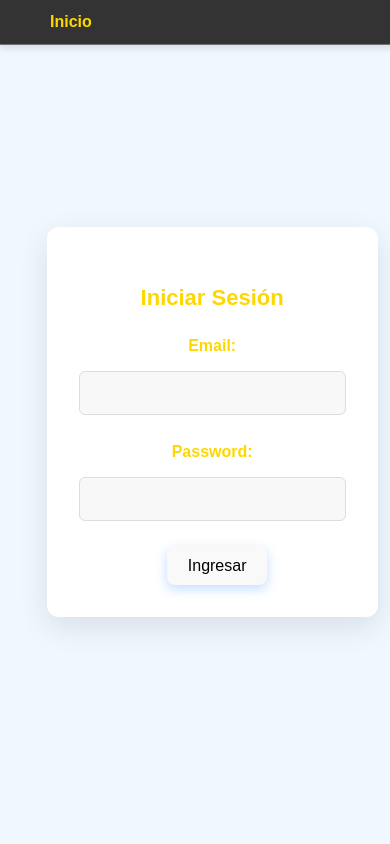
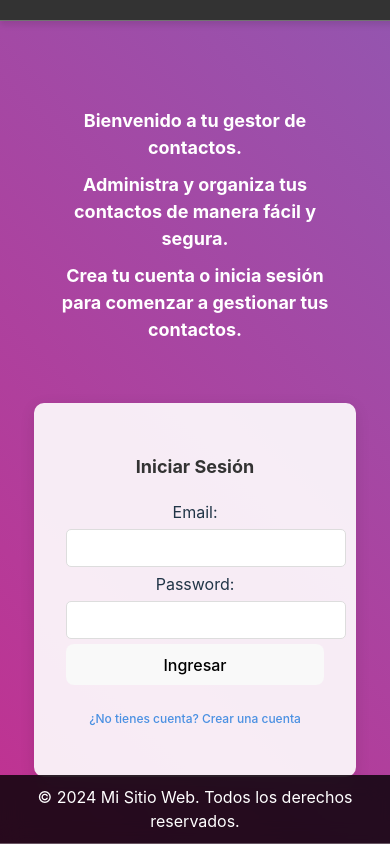
Before and after one commit to 325Mary/RegistroBackend, a React (Vite) app: page / in a window 390 px wide. Built offline with nearby package versions, Linux system fonts and the light colour scheme.

Commit message:
mejora de langinfPage y anexo de footer

```diff
--- a/envBackend.js
+++ b/envBackend.js
@@ -1,5 +1,6 @@
 const ApiUrl = {
-    apiUrl: 'http://localhost:3001'
+    // apiUrl: 'http://localhost:3001'
+    apiUrl: 'https://backendregistro-despliegue.up.railway.app'
   };
 
   export default ApiUrl;
--- a/src/App.jsx
+++ b/src/App.jsx
@@ -6,6 +6,7 @@ import RegistroUsuario from './views/Usuario/Registrar/registrar';
 import ListarUsuarios from './views/Usuario/Listar/listar';
 import CrearRegistros from './views/Registros/crear/crear';
 import ListarRegistros from './views/Registros/listar/listar';
+import Footer from './components/footer/footer';
 import './App.css';
 
 import { BrowserRouter as Router, Route, Routes  } from 'react-router-dom';
@@ -24,6 +25,7 @@ function App() {
       <Route path='/CrearRegistro' element={<CrearRegistros />} />
       <Route path='**' element={<found/>}/>
     </Routes>
+    <Footer />
   </Router>
   );
 }
--- a/src/components/Landing/Landig.css
+++ b/src/components/Landing/Landig.css
@@ -1,122 +1,210 @@
 body {
-  background-color: #f0f8ff;
-  color: #333;
-  font-family: 'Arial', sans-serif;
   margin: 0;
   padding: 0;
-  display: flex;
-  justify-content: center;
-  align-items: center;
+  background: linear-gradient(45deg, #f06, #4a90e2);
+  background-size: 400% 400%;
+  animation: gradientAnimation 8s ease infinite;
   height: 100vh;
-  animation: fadeIn 1s ease-out;
 }
-@keyframes fadeIn {
-  from {
-      opacity: 0;
+
+@keyframes gradientAnimation {
+  0% {
+    background-position: 0% 50%;
   }
-  to {
-      opacity: 1;
+  50% {
+    background-position: 100% 50%;
+  }
+  100% {
+    background-position: 0% 50%;
   }
 }
 
-.card {
-  background-color: white;
-  padding: 30px;
-  border-radius: 12px;
-  box-shadow: 0 10px 30px rgba(0, 0, 0, 0.1);
-  width: 100%;
-  max-width: 400px;
-  text-align: center;
-  opacity: 0;
-  animation: slideUp 1s ease forwards;
+.landing-page {
+  display: flex;
+  flex-direction: column;
+  justify-content: flex-start;
+  align-items: center;
+  height: 100%;
+  padding: 20px;
+  position: relative;
 }
 
-@keyframes slideUp {
-  from {
-      transform: translateY(20px);
-      opacity: 0;
-  }
-  to {
-      transform: translateY(0);
-      opacity: 1;
-  }
-}
-
-.card h3 {
-  color: #FFD700;
-  margin-bottom: 20px;
-  font-size: 24px;
-}
-
-.card-body {
-  display: flex;
-  flex-direction: column;
-  gap: 20px;
-}
-
-.form-group {
+.content {
+  width: 100%;
+  text-align: center;
   margin-bottom: 20px;
 }
 
-.form-group label {
-  display: block;
-  margin-bottom: 8px;
+.info-text {
+  font-size: 18px;
   font-weight: bold;
-  color: #FFD700;
+  color: #fff;
+  opacity: 0;
+  transform: translateX(0);
+  transition: all 0.5s ease-in-out;
+  margin: 10px 0;
 }
 
-.form-group input {
-  width: 100%;
-  padding: 12px;
-  box-sizing: border-box;
-  border: 1px solid #ddd;
-  border-radius: 6px;
-  background-color: #f8f8f8;
-  color: #333;
-  font-size: 16px;
-  transition: all 0.3s ease;
+.info-text.animate-left {
+  transform: translateX(-100%);
 }
 
-.form-group input:focus {
-  border-color: #3a8dff;
-  background-color: #ffffff;
-  box-shadow: 0 0 8px rgba(58, 141, 255, 0.3);
+.info-text.animate-right {
+  transform: translateX(100%);
+}
+
+.info-text.visible-left {
+  opacity: 1;
+  transform: translateX(0);
+  transition: transform 1s ease, opacity 1s ease;
+}
+
+.info-text.visible-right {
+  opacity: 1;
+  transform: translateX(0);
+  transition: transform 1s ease, opacity 1s ease;
+}
+
+.card {
+  background-color: rgba(255, 255, 255, 0.9);
+  padding: 30px;
+  border-radius: 10px;
+  box-shadow: 0 4px 15px rgba(0, 0, 0, 0.1);
+  width: 100%;
+  max-width: 400px;
+  position: relative;
+  top: 50px;
+  opacity: 0;
+  transform: translateY(-100%);
+  transition: all 1s ease-out;
+}
+
+.card.visible-card {
+  opacity: 1;
+  transform: translateY(0);
+}
+
+h3 {
+  text-align: center;
+  color: #333;
+  margin-bottom: 20px;
+}
+
+input {
+  width: 100%;
+  padding: 10px;
+  margin: 10px 0;
+  border: 1px solid #ccc;
+  border-radius: 5px;
+  transition: border 0.3s ease;
+}
+
+input:focus {
+  border-color: #4a90e2;
+  outline: none;
 }
 
 button {
   width: 100%;
-  padding: 12px;
-  background-color: #3a8dff;
-  color: black;
+  padding: 10px;
+  background-color: #4a90e2;
   border: none;
-  border-radius: 6px;
+  border-radius: 5px;
+  color: white;
+  font-size: 16px;
   cursor: pointer;
-  font-size: 16px;
-  font-weight: bold;
   transition: background-color 0.3s ease;
-  box-shadow: 0 4px 12px rgba(58, 141, 255, 0.3);
-  width: 100px;
-  margin-left: 10px;
 }
 
 button:hover {
-  background-color: #2277cc;
+  background-color: #357ab7;
 }
 
 .error-message {
   color: red;
-  font-size: 14px;
+  text-align: center;
   margin-top: 10px;
+}
+
+.navigation-list {
+  list-style: none;
+  padding: 0;
+  margin-top: 20px;
   text-align: center;
 }
 
+.register-link {
+  color: #4a90e2;
+  text-decoration: none;
+  font-size: 14px;
+}
+
+.register-link:hover {
+  text-decoration: underline;
+}
+
+input:focus, button:hover {
+  transform: scale(1.05);
+}
+
 @media (max-width: 480px) {
-  .card {
-      padding: 20px;
-      width: 90%;
+  .landing-page {
+    padding: 10px;
   }
 
-  .card h3 {
-      font-size: 22px;
+  .content {
+    font-size: 16px;
+  }
+
+  .card {
+    padding: 20px;
+    top: 30px;
+  }
+
+  h3 {
+    font-size: 18px;
+  }
+
+  .info-text {
+    font-size: 16px;
+  }
+
+  input, button {
+    padding: 12px;
+    font-size: 14px;
+  }
+
+  .register-link {
+    font-size: 12px;
   }
 }
+
+@media (max-width: 768px) {
+  .landing-page {
+    padding: 20px;
+  }
+
+  .card {
+    width: 90%;
+  }
+
+  .info-text {
+    font-size: 18px;
+  }
+
+  input, button {
+    padding: 12px;
+    font-size: 15px;
+  }
+}
+
+@media (min-width: 1024px) {
+  .card {
+    width: 400px;
+    top: 50px;
+  }
+
+  .info-text {
+    font-size: 20px;
+  }
+}
--- a/src/components/Landing/Landing.jsx
+++ b/src/components/Landing/Landing.jsx
@@ -1,4 +1,4 @@
-import { useState } from 'react';
+import { useState, useEffect } from 'react';
 import './Landig.css';
 import { iniciarSesion } from "../../services/Usuarios/Login";
 import { useNavigate } from 'react-router-dom';
@@ -16,10 +16,7 @@ const LandingPage = () => {
 
     try {
       const token = await iniciarSesion(email, password);
-
       login(token);
-      console.log(login);
-
       navigate('/dashboard');
     } catch (error) {
       setError('Credenciales inválidas. Por favor, intenta nuevamente.');
@@ -27,8 +24,40 @@ const LandingPage = () => {
     }
   };
 
+  const handleRegisterRedirect = () => {
+    navigate('/registro');
+  };
+
+  useEffect(() => {
+    const elementsLeft = document.querySelectorAll('.animate-left');
+    const elementsRight = document.querySelectorAll('.animate-right');
+    const card = document.querySelector('.card');
+
+    elementsLeft.forEach((element, index) => {
+      setTimeout(() => {
+        element.classList.add('visible-left');
+      }, index * 500);
+    });
+
+    elementsRight.forEach((element, index) => {
+      setTimeout(() => {
+        element.classList.add('visible-right');
+      }, index * 500);
+    });
+
+    setTimeout(() => {
+      card.classList.add('visible-card');
+    }, 1500);
+  }, []);
+
   return (
     <div className="landing-page">
+      <div className="content">
+      <div className="info-text animate-left">Bienvenido a tu gestor de contactos.</div>
+      <div className="info-text animate-right">Administra y organiza tus contactos de manera fácil y segura.</div>
+      <div className="info-text animate-left">Crea tu cuenta o inicia sesión para comenzar a gestionar tus contactos.</div>
+      </div>
+
       <div className="card">
         <h3>Iniciar Sesión</h3>
         <div className="card-body">
@@ -55,10 +84,16 @@ const LandingPage = () => {
               />
             </div>
 
-             {error && <p className="error-message">{error}</p>}
+            {error && <p className="error-message">{error}</p>}
 
             <button type="submit">Ingresar</button>
           </form>
+
+          <ul className="navigation-list">
+            <li onClick={handleRegisterRedirect}>
+              <a href="#" className="register-link">¿No tienes cuenta? Crear una cuenta</a>
+            </li>
+          </ul>
         </div>
       </div>
     </div>
--- /dev/null
+++ b/src/components/footer/footer.css
@@ -0,0 +1,41 @@
+.footer {
+    position: fixed;
+    bottom: 0;
+    left: 0;
+    width: 100%;
+    background-color: rgba(0, 0, 0, 0.8);
+    padding: 10px 0;
+    z-index: 1000;
+    box-shadow: 0px 4px 6px rgba(0, 0, 0, 0.1);
+    backdrop-filter: blur(10px);
+    border-bottom: 1px solid rgba(255, 255, 255, 0.3);
+    text-align: center;
+    display: flex;
+    justify-content: center;
+    align-items: center;
+  }
+
+  .footer p {
+    margin: 0;
+    color: white;
+  }
+
+  .footer a {
+    color: #4a90e2;
+    text-decoration: none;
+  }
+
+  .footer a:hover {
+    text-decoration: underline;
+  }
+
+  .footer ul {
+    list-style-type: none;
+    padding: 0;
+    margin: 10px 0;
+  }
+
+  .footer li {
+    display: inline;
+    margin: 0 10px;
+  }
--- /dev/null
+++ b/src/components/footer/footer.jsx
@@ -0,0 +1,13 @@
+// import React from 'react';
+import './footer.css';
+
+const Footer = () => {
+  return (
+    <footer className="footer">
+      <p>&copy; 2024 Mi Sitio Web. Todos los derechos reservados.</p>
+
+    </footer>
+  );
+}
+
+export default Footer;
--- a/src/components/navbar/navbar.jsx
+++ b/src/components/navbar/navbar.jsx
@@ -26,7 +26,7 @@ const Navbar = () => {
         <ul className="nav-links">
         {!isLoggedIn && !token && (
             <>
-          <li><Link to="/">Inicio</Link></li>
+            {/* <li><Link to="/">Inicio</Link></li> */}
           </>
           )}
           {isLoggedIn && token && (
--- a/src/views/Usuario/Registrar/registrar.jsx
+++ b/src/views/Usuario/Registrar/registrar.jsx
@@ -1,13 +1,13 @@
 import  { useState } from 'react';
 import { createUsuario } from "../../../services/Usuarios/Login";
-import { useNavigate } from 'react-router-dom';
+// import { useNavigate } from 'react-router-dom';
 
 const RegistroUsuario = () => {
   const [name, setname] = useState('');
   const [identificacion, setIdentificacion] = useState('');
   const [email, setEmail] = useState('');
   const [error, setError] = useState('');
-  const navigate = useNavigate();
+//   const navigate = useNavigate();
 
 
 
@@ -22,7 +22,7 @@ const RegistroUsuario = () => {
         password : identificacion
       });
       console.log('Usuario creado:', userData);
-      navigate('/listaUsuarios');
+    //   navigate('/listaUsuarios');
 
     } catch (error) {
         if (error.response && error.response.data && error.response.data.error) {
```
